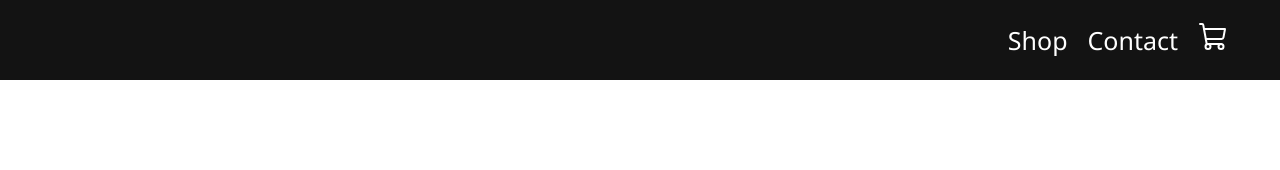
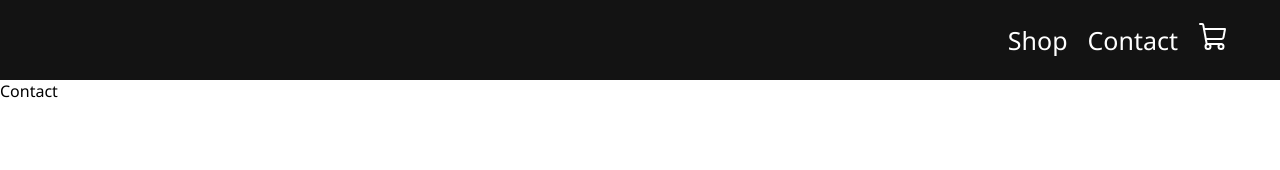
Before and after one commit to tla111/ecommerce-2023, a React (Vite) app in the folder frontend/: page /contact in a window 1280 px wide. Before the commit this address had no page. Shown: the top 170 px of the page. Built offline with nearby package versions, Linux system fonts and the light colour scheme.

Commit message:
components running properly

```diff
--- a/frontend/src/App.jsx
+++ b/frontend/src/App.jsx
@@ -1,6 +1,9 @@
 import { useState } from 'react'
 import { BrowserRouter as Router, Routes, Route } from "react-router-dom";
 import Navbar from "./components/Navbar";
+import Shop from "./pages/shop/Shop";
+import Contact from "./pages/contact";
+import Cart from "./pages/cart/Cart";
 import './App.css'
 
 function App() {
@@ -11,8 +14,9 @@
       <Router>
         <Navbar />
         <Routes>
-          <Route path="/" />
-          <Route path="/cart" />
+          <Route path="/" element={<Shop />} />
+          <Route path="/contact" element={<Contact />} />
+          <Route path="/cart" element={<Cart />} />
         </Routes>
       </Router>
     </div>
--- /dev/null
+++ b/frontend/src/pages/Contact.jsx
@@ -0,0 +1,9 @@
+import React from 'react'
+
+const Contact = () => {
+    return (
+        <div>Contact</div>
+    )
+}
+
+export default Contact
--- a/frontend/src/pages/cart/Cart.jsx
+++ b/frontend/src/pages/cart/Cart.jsx
@@ -0,0 +1,9 @@
+import React from 'react'
+
+const Cart = () => {
+    return (
+        <div>Cart</div>
+    )
+}
+
+export default Cart
```
Also changed, not shown: frontend/src/pages/cart/Cart-Item.jsx (deleted, +0 -9 lines), frontend/src/pages/cart/CartItem.jsx (added, +9 -0 lines).
